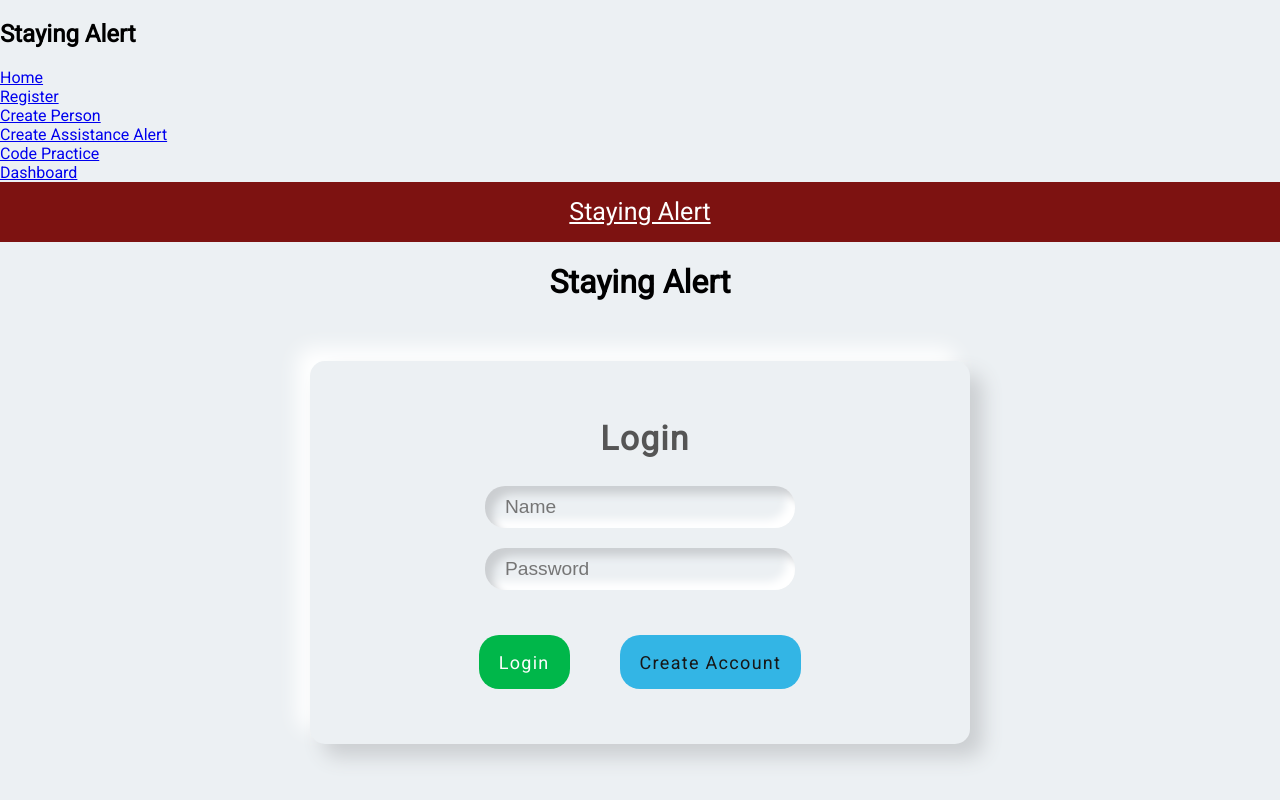
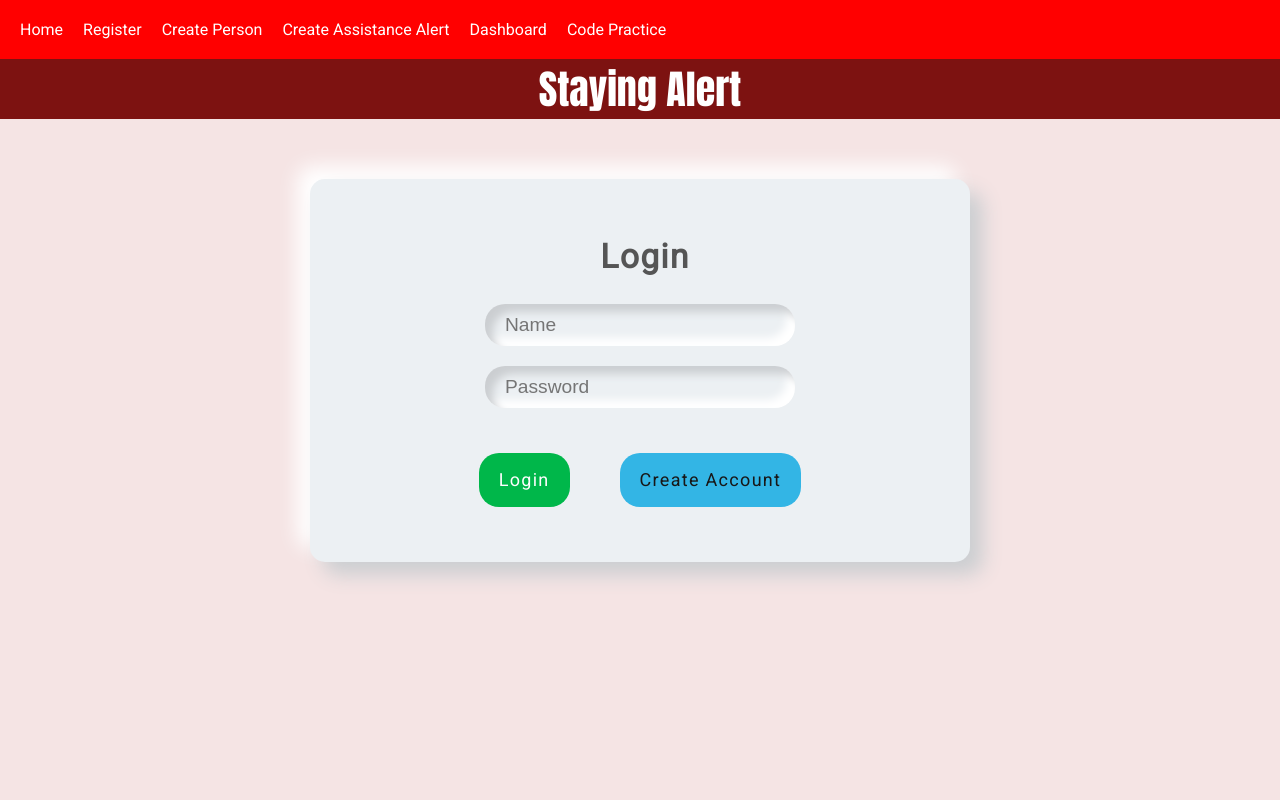
Before and after one commit to uC-Manny/ku_fs_q4_2021_fp_staying_alert, a React (Create React App) app in the folder client/: page / in a window 1280 px wide. Shown: the top 800 px of the page. Built offline with nearby package versions, Linux system fonts and the light colour scheme.

Commit message:
updated styles on navbar and header

```diff
--- a/client/src/App.js
+++ b/client/src/App.js
@@ -17,9 +17,6 @@
             <Navbar />
             <Header />
             <div className="App">
-          <div>
-            <h1>Staying Alert</h1>
-          </div>
                <Switch>
                   <Route exact path="/">
                      <LoginPage />
--- a/client/src/components/navbar/Navbar.js
+++ b/client/src/components/navbar/Navbar.js
@@ -3,19 +3,18 @@
 const NavBar = () => {
    return (
       <nav className="navbar">
-      <h1>Staying Alert</h1>
          <div className="links">
             <Link to="/">Home</Link>
-        <br></br>
+
             <Link to="/register">Register</Link>
-        <br></br>
+
             <Link to="/create_person">Create Person</Link>
-        <br></br>
+
             <Link to="/create_assist_alert">Create Assistance Alert</Link>
-        <br></br>
+
+            <Link to="/logged_in">Dashboard</Link>
+
             <Link to="/code_practice">Code Practice</Link>
-        <br></br>
-        <Link to="/logged_in">Dashboard</Link>
          </div>
       </nav>
    );
--- a/client/src/index.css
+++ b/client/src/index.css
@@ -1,8 +1,10 @@
 @import url("https://fonts.googleapis.com/css?family=Roboto&display=swap");
+
+@import url('https://fonts.googleapis.com/css2?family=Anton&display=swap');
 
 body {
   margin: 0;
-  background: #ecf0f3;
+  background: #f5e4e4;
   font-family: "Roboto", sans-serif;
   -webkit-font-smoothing: antialiased;
   -moz-osx-font-smoothing: grayscale;
@@ -12,3 +14,22 @@
   font-family: source-code-pro, Menlo, Monaco, Consolas, 'Courier New',
     monospace;
 }
+
+.navbar {
+  background-color: red;
+  color: white;
+  padding: 20px;
+}
+
+.links a{
+  color: white;
+  text-decoration: none;
+  display: inliine-block;
+  margin-right: 20px;
+}
+
+.header a {
+  text-decoration: none;
+  font-family: 'Anton', sans-serif;
+  font-size: 40px;
+}
```
Lines whose indentation alone changed are shown as unchanged.
